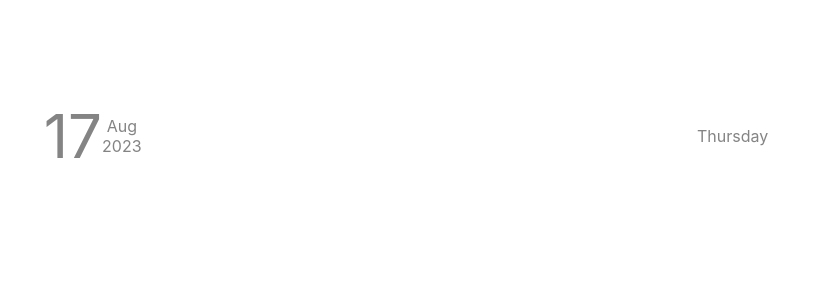
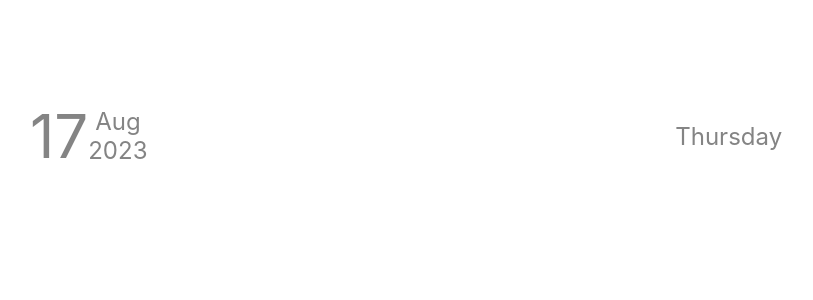
Before and after one commit to sizebay/frontend-challenge, a React (Create React App) app in the folder mid-todo/: page / in a window 1280 px wide. Shown: the top 300 px of the page, without its empty margins (234-1047 px from the left). Built offline with nearby package versions, Linux system fonts and the light colour scheme.

Commit message:
feat: adjusted layout

```diff
--- a/mid-todo/src/Components/Header/index.tsx
+++ b/mid-todo/src/Components/Header/index.tsx
@@ -1,4 +1,4 @@
-import { Col, Day, Head, LeftSide } from "./style";
+import { Col, Day, Head, LeftSide, Text } from "./style";
 
 export default function Header(){
 
@@ -17,12 +17,12 @@ export default function Header(){
 				<Day>{day}</Day>
 
 				<Col>
-					<span>{month}</span>
-					<span>{year}</span>
+					<Text>{month}</Text>
+					<Text>{year}</Text>
 				</Col>
 			</LeftSide>
 
-			<div>{dayOfWeek}</div>
+			<Text>{dayOfWeek}</Text>
 		</Head>
 	)
 }
--- a/mid-todo/src/Components/Header/style.tsx
+++ b/mid-todo/src/Components/Header/style.tsx
@@ -24,3 +24,8 @@ export const Day = styled.h1`
   font-size: 60px;
   font-weight: normal;
 `
+
+export const Text = styled.p`
+  font-size: 24px;
+  margin: 0;
+`
```
